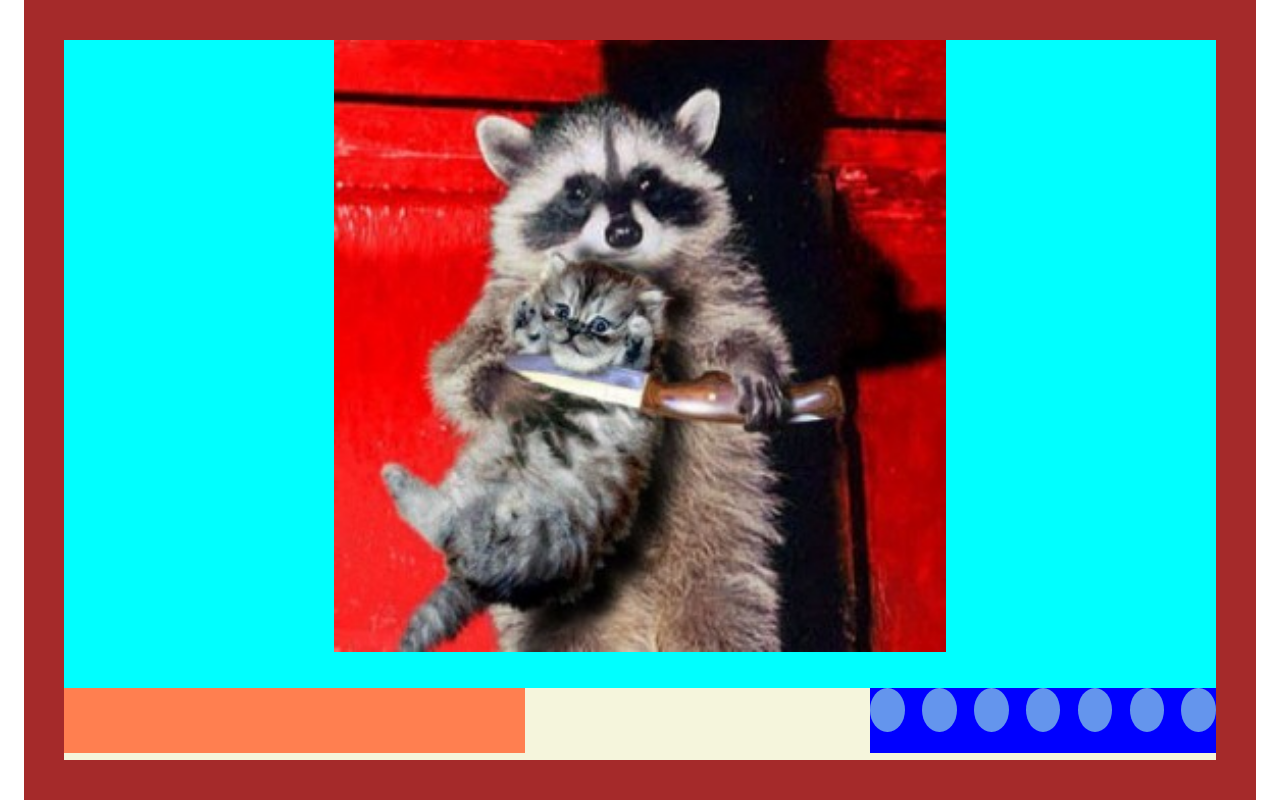
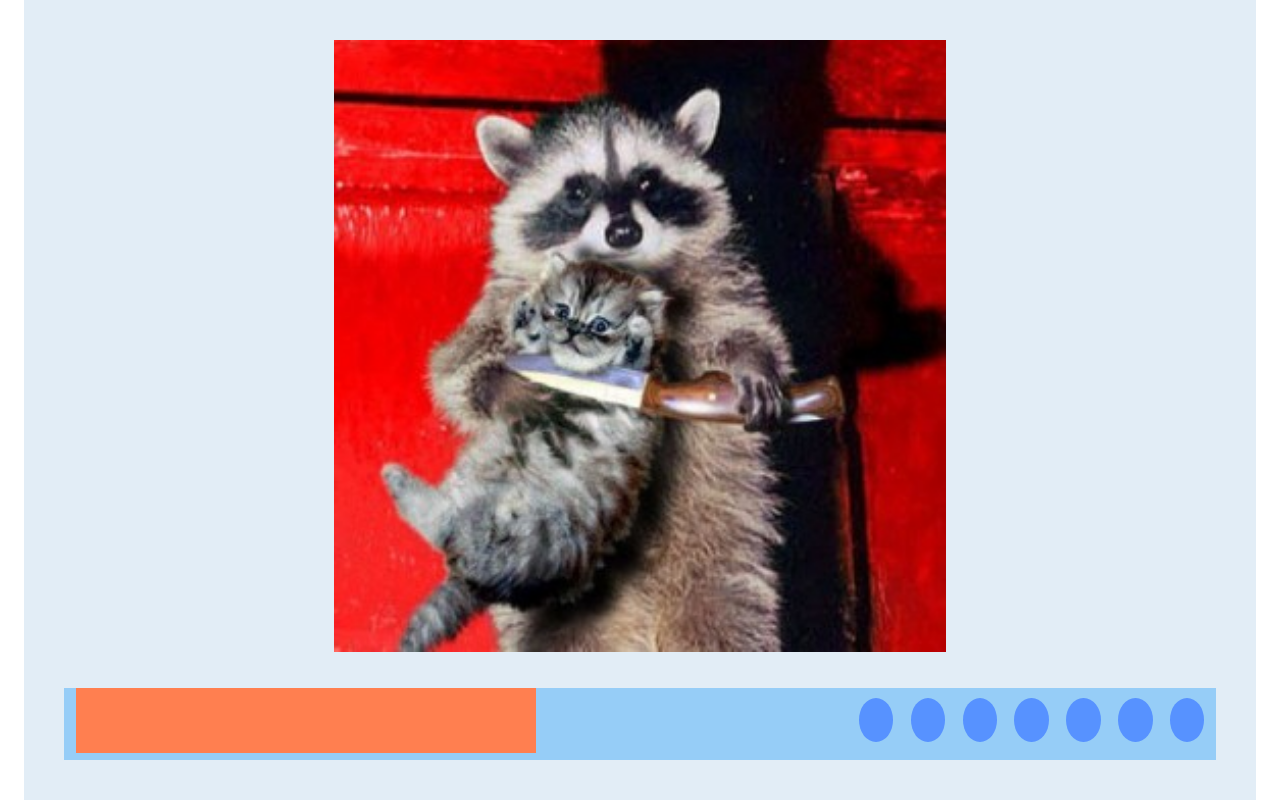
Before and after one commit to vzakharenkova/cssMemSlider, a plain HTML site: page cssMemSlider/index.html in a window 1280 px wide. Drawn offline with Linux system fonts and the light colour scheme.

Commit message:
refactor: edit styles (Friday, May 13, 2022 11:46 PM)

```diff
--- a/cssMemSlider/style.css
+++ b/cssMemSlider/style.css
@@ -1,6 +1,6 @@
 #slider-wrapper {
     margin: 0 auto;
-    background-color: brown;
+    background-color: rgba(197, 220, 238, 0.503);
     width: 90vw;
     height: 90vh;
     padding: 5vh;
@@ -9,13 +9,11 @@
     display: flex;
     flex-direction: column;
     justify-content: space-between;
-    background-color: aqua;
     width: 100%;
     margin: 0 auto;
     height: 90vh;
 }
 #mem_field {
-    background-color: darkslategray;
     width: 100%;
     height: 85%;
 }
@@ -50,7 +48,7 @@
 #description_and_control_field {
     display: flex;
     justify-content: space-between;
-    background-color: beige;
+    background-color: rgba(109, 188, 249, 0.64);
     width: 100%;
     height: 10%;
 }
@@ -58,18 +56,29 @@
     width: 40%;
     height: 90%;
     background-color: coral;
+    margin: 0 1%;
+}
+.description {
+    margin: 3% 0;
 }
 #control_field {
     display: flex;
     flex-direction: row;
     justify-content: space-between;
-    background-color: blue;
     width: 30%;
     height: 90%;
+    margin: 0 1%;
 }
 .controller {
     width: 10%;
     height: 68%;
-    background-color: cornflowerblue;
+    margin: 3% 0;
+    background-color: rgb(87, 146, 255);
     border-radius: 50%;
 }
+.controller .hovered {
+    background-color: rgb(10, 55, 138);
+}
+.controller.selected {
+    background-color: rgb(255, 255, 255);
+}
```
